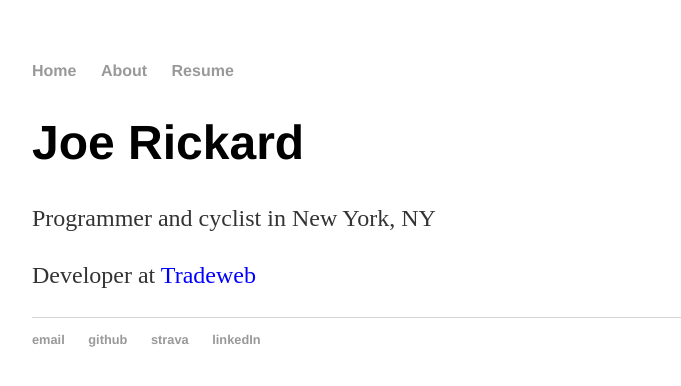
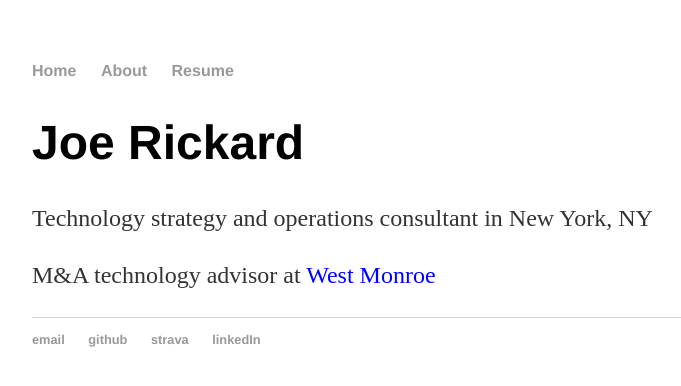
Before and after one commit to joerickard/personalWebsite, a Jekyll site: the page built from index.html, in a window 1280 px wide. Shown: the top 386 px of the page, without its empty margins (160-841 px from the left). Built offline with Jekyll 4.4.1, drawn with Linux system fonts in a browser that asks for light colours.

Commit message:
Update index.html

```diff
--- a/index.html
+++ b/index.html
@@ -5,6 +5,6 @@ title: Joe Rickard
 
 		<div class="blurb">
 			<h1>Joe Rickard</h1>
-			<p>Programmer and cyclist in New York, NY</p>
-			<p>Developer at <a href="https://www.tradeweb.com/"style="color:blue"target="_blank">Tradeweb</a></p>
+			<p>Technology strategy and operations consultant in New York, NY</p>
+			<p>M&A technology advisor at <a href="https://www.westmonroe.com"style="color:blue"target="_blank">West Monroe</a></p>
 		</div>
```
